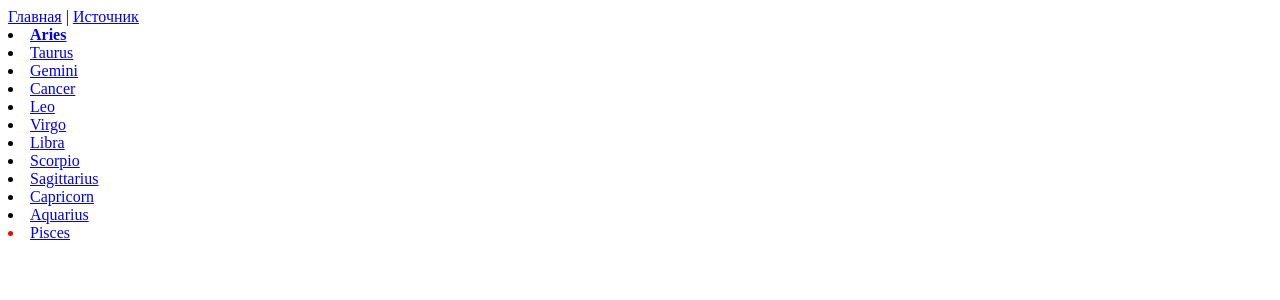
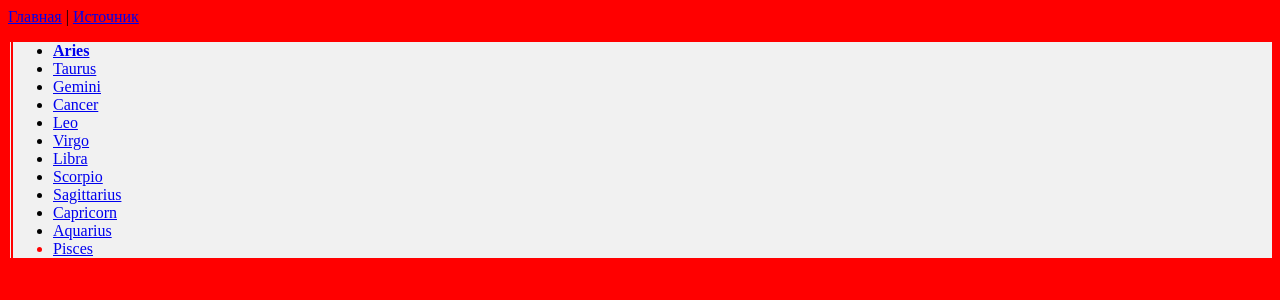
Before and after one commit to shelmakovaa/django-practice, a Django app: page /horoscope/ in a window 1280 px wide. Shown: the top 300 px of the page. Run offline with Django 4.2, Linux system fonts and the light colour scheme.

Commit message:
add css files

```diff
--- /dev/null
+++ b/horoscope/static/horoscope/css/index.css
@@ -0,0 +1,5 @@
+
+ul {
+    border-left: 5px double red;
+    background-color: #f1f1f1;
+}
--- /dev/null
+++ b/horoscope/static/horoscope/css/info.css
@@ -0,0 +1,4 @@
+
+h1 {
+    color: blue;
+}
--- a/horoscope/templates/horoscope/index.html
+++ b/horoscope/templates/horoscope/index.html
@@ -1,4 +1,11 @@
 {% extends 'base.html' %}
+
+{% load static %}
+
+{% block css_additional %}
+<link rel="stylesheet" href="{% static 'horoscope/css/index.css' %}">
+{% endblock %}
+
 
 {% block title %}
 Меню
@@ -9,6 +16,7 @@
 
     {% include 'includes/navbar.html' %}
 
+    <ul>
     {% for zodiac in zodiacs %}
         {% if forloop.first %}
             <li><b><a href="{%url 'horoscope-name' sign_zodiac=zodiac%}">{{ zodiac|capfirst }}</a></b></li>
@@ -18,4 +26,5 @@
             <li><a href="{%url 'horoscope-name' sign_zodiac=zodiac%}">{{ zodiac|capfirst }}</a></li>
         {% endif %}
     {% endfor %}
+    </ul>
 {% endblock %}
--- a/my_page/settings.py
+++ b/my_page/settings.py
@@ -119,6 +119,9 @@ USE_TZ = True
 # https://docs.djangoproject.com/en/4.1/howto/static-files/
 
 STATIC_URL = 'static/'
+STATICFILES_DIRS =[
+    BASE_DIR / 'static'
+]
 
 # Default primary key field type
 # https://docs.djangoproject.com/en/4.1/ref/settings/#default-auto-field
--- /dev/null
+++ b/static/css/base.css
@@ -0,0 +1,4 @@
+
+html {
+    background-color: red;
+}
--- a/templates/base.html
+++ b/templates/base.html
@@ -1,8 +1,12 @@
+{% load static %}
+
 <!DOCTYPE html>
 <html lang="en">
 <head>
     <meta charset="UTF-8">
     <title> {% block title %} {% endblock %}</title>
+    <link rel="stylesheet" href="{% static 'css/base.css' %}">
+    {% block css_additional %} {% endblock %}
 </head>
 <body>
     {% block content %}
```
Also changed, not shown: horoscope/templates/horoscope/info_zodiac.html (+7 -0 lines), 1 other file.
